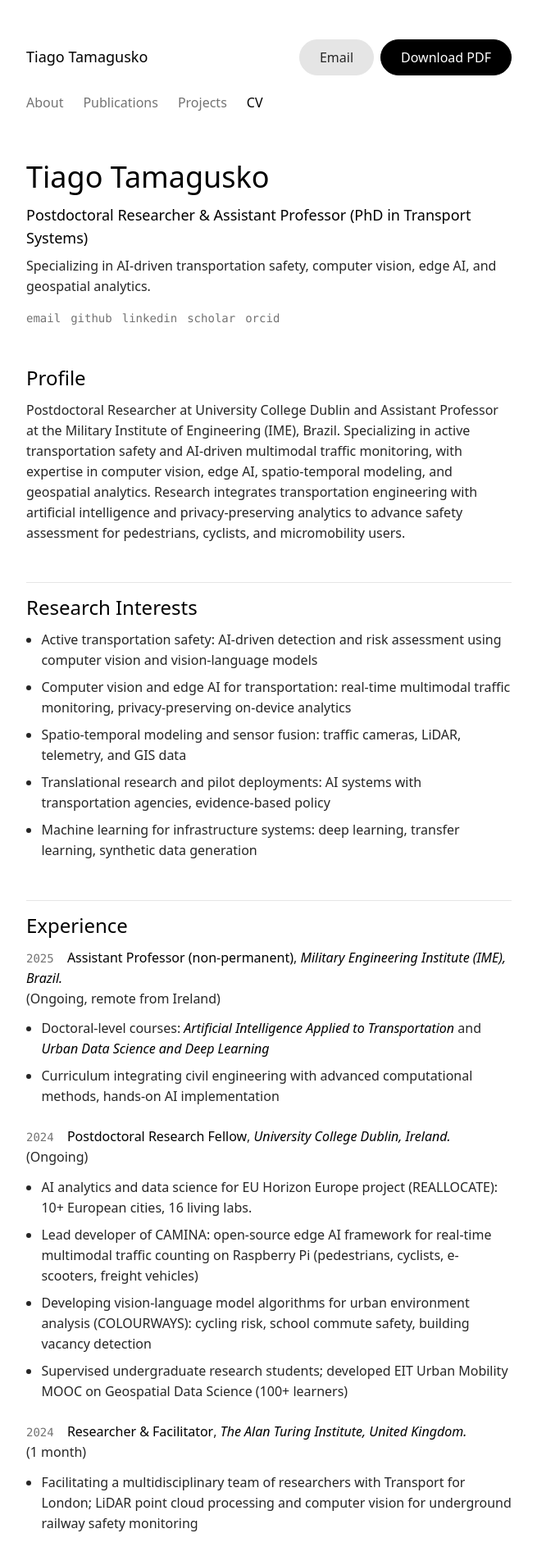
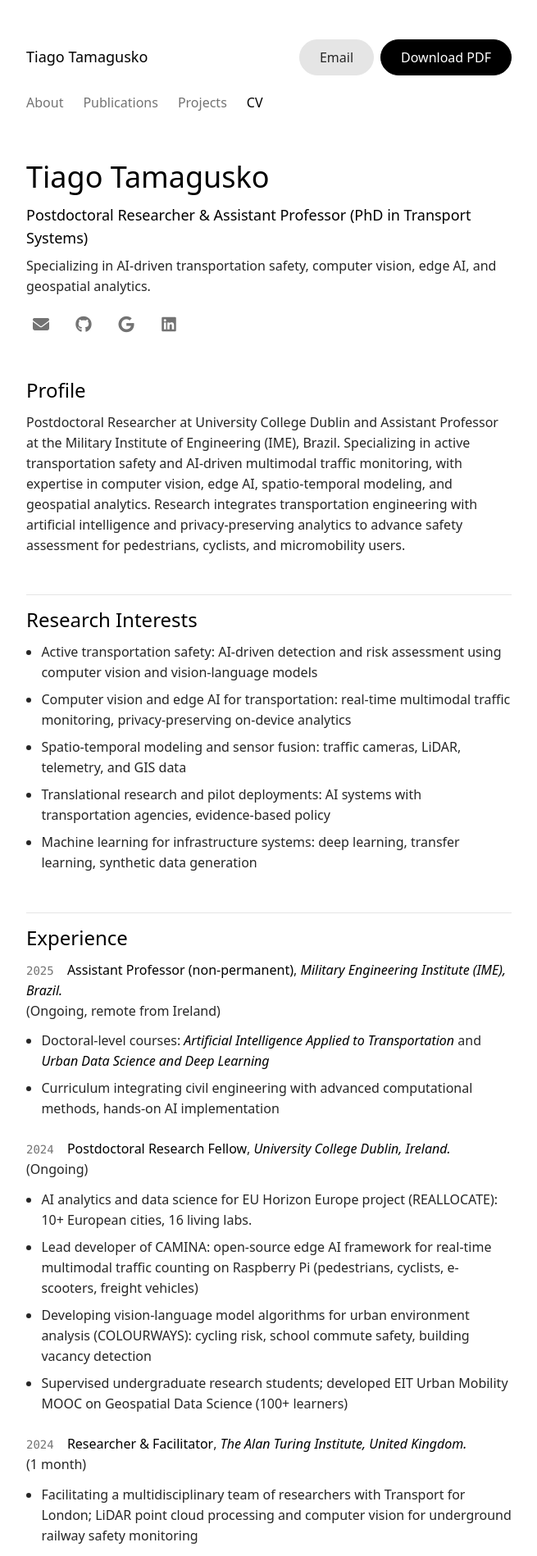
Before and after one commit to tamagusko/cv, a Jekyll site: the page built from index.md, in a window 1280 px wide. Shown: the top 1898 px of the page at 82% size, without its empty margins (312-967 px from the left). Built offline with Jekyll 4.4.1, drawn with Linux system fonts in a browser that asks for light colours; some of the changed text lies outside the part shown.

Commit message:
refactor: contact icons in webaddress, APA7 publications
- CV contact line replaced with FontAwesome 6 icon-only links
  (envelope, GitHub, Google Scholar, LinkedIn) matching the main
  site footer. Each icon is a 36px tap-target with aria-label and
  visually-hidden text fallback. Print stylesheet swaps to text
  labels so the PDF still shows the contact channels.

- All Publications rewritten in APA7 style: comma-separated
  authors with ampersand before last, sentence case titles, italic
  journal + volume, parenthesized issue, en-dash page ranges, full
  https://doi.org/ URL. Fixes loose semicolons and missing spaces.

Co-Authored-By: Claude Opus 4.7 (1M context) <noreply@anthropic.com>

```diff
--- a/_layouts/cv.html
+++ b/_layouts/cv.html
@@ -45,6 +45,7 @@
   <link rel="shortcut icon" type="image/x-icon" href="{{ "/favicon.ico" | relative_url }}">
   <link rel="stylesheet" href="{{ "/media/cv-screen.css" | relative_url }}" media="screen">
   <link rel="stylesheet" href="{{ "/media/cv-print.css" | relative_url }}" media="print">
+  <link rel="stylesheet" href="https://cdnjs.cloudflare.com/ajax/libs/font-awesome/6.5.2/css/all.min.css" referrerpolicy="no-referrer">
 </head>
 <body class="site">
   <a class="skip-link" href="#main">Skip to content</a>
--- a/index.md
+++ b/index.md
@@ -10,11 +10,22 @@ Postdoctoral Researcher & Assistant Professor (PhD in Transport Systems)
 Specializing in AI-driven transportation safety, computer vision, edge AI, and geospatial analytics.
 
 <div id="webaddress">
-  <a href="mailto:tamagusko@gmail.com" rel="noopener">email</a>
-  <a href="https://github.com/tamagusko" rel="noopener me external">github</a>
-  <a href="https://www.linkedin.com/in/tamagusko/" rel="noopener me external">linkedin</a>
-  <a href="https://scholar.google.com/citations?user=_mJ4dr0AAAAJ&hl=en" rel="noopener me external">scholar</a>
-  <a href="https://orcid.org/0000-0003-0502-6472" rel="noopener me external">orcid</a>
+  <a href="mailto:tamagusko@gmail.com" aria-label="Email">
+    <i class="fa-solid fa-envelope" aria-hidden="true"></i>
+    <span class="visually-hidden">Email</span>
+  </a>
+  <a href="https://github.com/tamagusko" rel="noopener me external" aria-label="GitHub">
+    <i class="fa-brands fa-github" aria-hidden="true"></i>
+    <span class="visually-hidden">GitHub</span>
+  </a>
+  <a href="https://scholar.google.com/citations?user=_mJ4dr0AAAAJ&hl=en" rel="noopener me external" aria-label="Google Scholar">
+    <i class="fa-brands fa-google" aria-hidden="true"></i>
+    <span class="visually-hidden">Google Scholar</span>
+  </a>
+  <a href="https://www.linkedin.com/in/tamagusko/" rel="noopener me external" aria-label="LinkedIn">
+    <i class="fa-brands fa-linkedin" aria-hidden="true"></i>
+    <span class="visually-hidden">LinkedIn</span>
+  </a>
 </div>
 
 ## Profile
--- a/media/cv-print.css
+++ b/media/cv-print.css
@@ -113,7 +113,20 @@ html, body {
   color: var(--c-fg-muted);
   margin: 4pt 0 12pt;
 }
-.cv #webaddress a { color: var(--c-fg-muted); text-decoration: none; margin-right: 8pt; }
+.cv #webaddress a {
+  color: var(--c-fg-muted);
+  text-decoration: none;
+  margin-right: 12pt;
+  font-size: 11pt;
+}
+/* Print fallback: hide visual icons (FA may not load on print PDF), show labels */
+.cv #webaddress a i { display: none; }
+.cv #webaddress .visually-hidden {
+  position: static !important;
+  width: auto; height: auto;
+  clip: auto; white-space: normal;
+  margin: 0; padding: 0;
+}
 
 .cv-updated {
   margin: 10pt 0 0;
--- a/media/cv-screen.css
+++ b/media/cv-screen.css
@@ -262,21 +262,36 @@ a:hover { color: var(--c-fg-mid); text-decoration-color: var(--c-fg); }
   margin: var(--s-6) 0;
 }
 
-/* Webaddress / contact line */
+/* Webaddress / contact icons */
 .cv #webaddress {
-  font-family: var(--f-mono);
-  font-size: var(--t-caption);
-  color: var(--c-fg-muted);
   margin: var(--s-4) 0 var(--s-6);
   display: flex;
   flex-wrap: wrap;
-  gap: var(--s-2) var(--s-3);
+  align-items: center;
+  gap: var(--s-4);
 }
 .cv #webaddress a {
   color: var(--c-fg-muted);
   text-decoration: none;
+  display: inline-flex;
+  align-items: center;
+  justify-content: center;
+  width: 36px;
+  height: 36px;
+  border-radius: var(--r-pill);
+  font-size: 1.25rem;     /* icon glyph ~20px */
+  line-height: 1;
 }
 .cv #webaddress a:hover { color: var(--c-fg); }
+
+/* Visually hidden (accessible to screen readers) */
+.visually-hidden {
+  position: absolute !important;
+  width: 1px; height: 1px;
+  padding: 0; margin: -1px;
+  overflow: hidden; clip: rect(0,0,0,0);
+  white-space: nowrap; border: 0;
+}
 
 /* Auto-stamp shown under content (below "Skills") */
 .cv-updated {
```
Also changed, not shown: other parts of index.md (+12 -12 lines).
